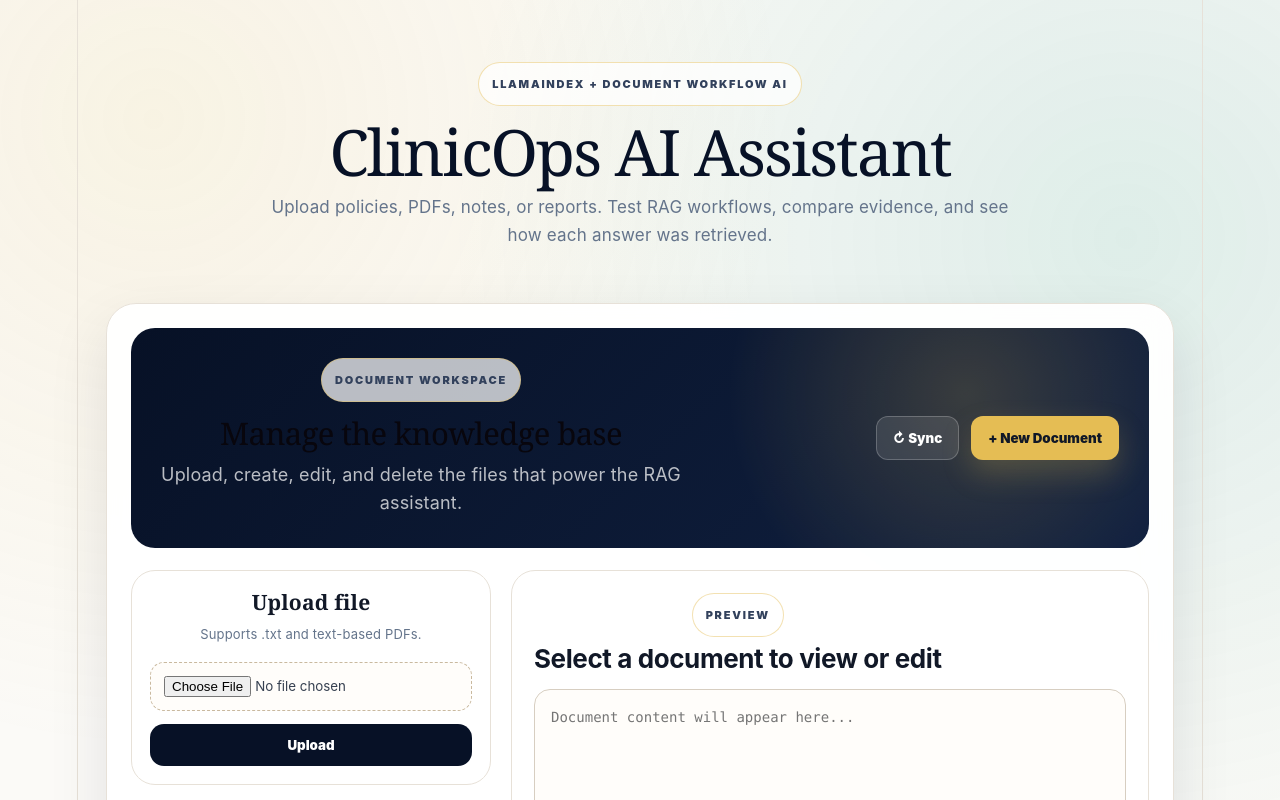
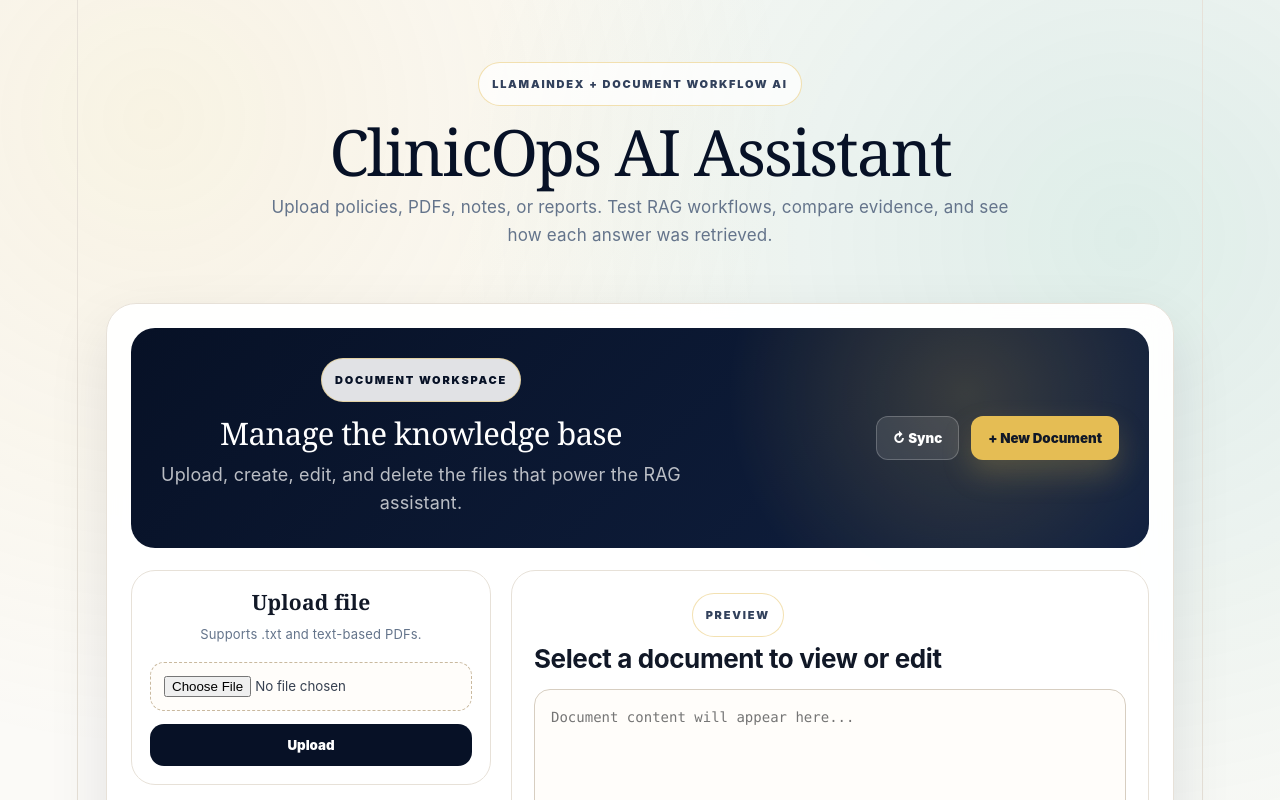
Before and after one commit to ananyamudunuri/clinicops-llamaindex, a React app in the folder frontend/: page / in a window 1280 px wide. Shown: the top 800 px of the page. Built offline with nearby package versions, Linux system fonts and the light colour scheme; no server answers; the HTML template or start-up script is replaced by a standard one; a web font is replaced by a local one.

Commit message:
Fix document workspace heading visibility

```diff
--- a/frontend/src/App.css
+++ b/frontend/src/App.css
@@ -126,6 +126,11 @@ button:hover {
   font-family: Georgia, "Times New Roman", serif;
   font-size: 31px;
   letter-spacing: -0.6px;
+  color: #ffffff;
+}
+.documents-hero-copy .section-kicker {
+  background: rgba(255, 255, 255, 0.88);
+  color: #071126;
 }
 
 .documents-hero-copy p {
```
